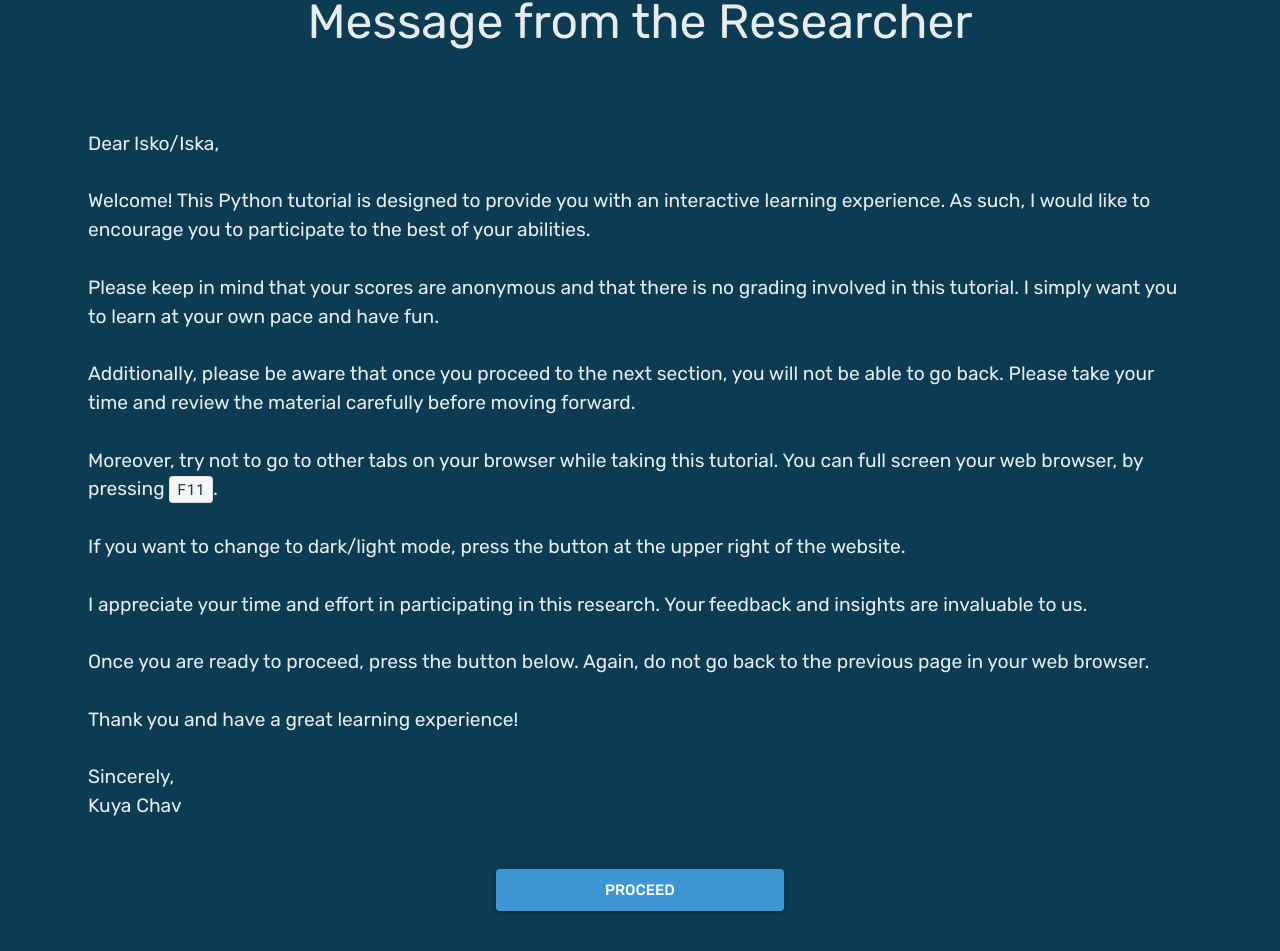
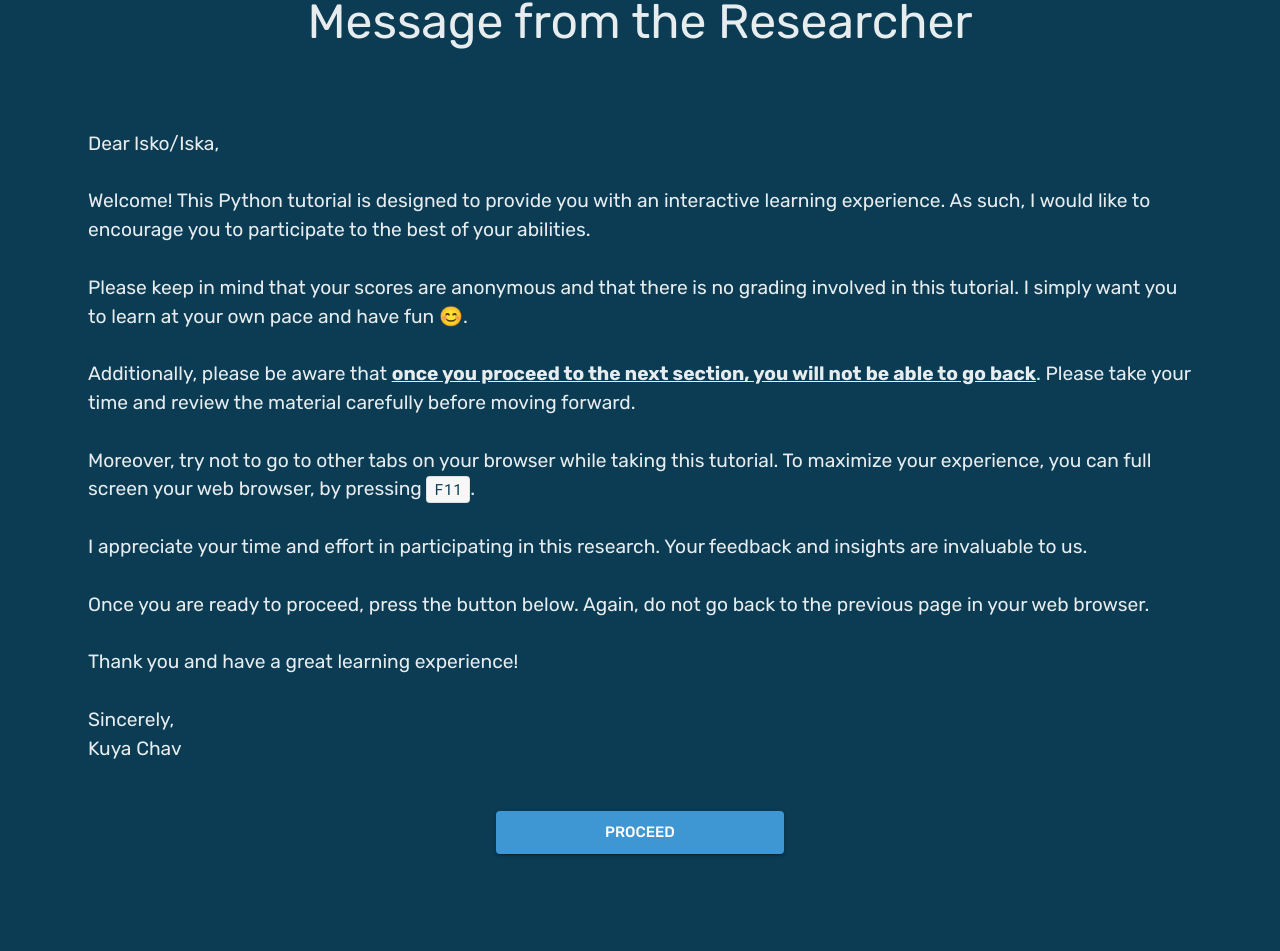
Before and after one commit to chaviotics/python-thesis-control, a React (Vite) app in the folder client/: page / in a window 1280 px wide. Shown: the part 1715-2666 px from the top of the page. Built offline with nearby package versions, Linux system fonts and the light colour scheme.

Commit message:
Addressed Feedback from Dindin

```diff
--- a/client/src/components/NoteForScroll.jsx
+++ b/client/src/components/NoteForScroll.jsx
@@ -3,10 +3,20 @@ import { Box, Typography } from '@mui/material';
 
 function NoteForScroll() {
   return (
-    <Box>
-      <Typography fontSize="medium" mt="1rem" fontStyle="italic" pl="2rem">
-        Note: If you're having trouble scrolling down, place your mouse cursor
-        outside the code editor and scroll as normal.
+    <Box sx={{ width: '100%', display: 'flex', justifyContent: 'center' }}>
+      <Typography
+        padding="10px"
+        display="inline"
+        border="1px solid white"
+        // borderRadius="50px"
+        fontSize="medium"
+        mt="1rem"
+        fontStyle="italic"
+        textAlign="center"
+      >
+        Note: If you're having trouble scrolling down,{' '}
+        <strong>place your mouse cursor outside the code editor/s</strong> and
+        scroll as normal.
       </Typography>
     </Box>
   );
--- a/client/src/components/Proceed.jsx
+++ b/client/src/components/Proceed.jsx
@@ -28,8 +28,8 @@ function Proceed(props) {
           mb: '7rem',
         }}
       >
-        Reminders: Please do not go back to the previous page, and do not
-        refresh the current page. <br />
+        Reminders: Please do not go back to the previous page.
+        <br />
         Take your time and review the material carefully before moving forward.
       </Typography>
     </Box>
--- a/client/src/pages/ConditionalStatements/ConditionalStatements.jsx
+++ b/client/src/pages/ConditionalStatements/ConditionalStatements.jsx
@@ -33,7 +33,7 @@ function MainContent() {
 
         <CodeSyntax />
 
-        <NoteForScroll />
+        {/* <NoteForScroll /> */}
 
         {/* 1st Example */}
 
--- a/client/src/pages/HomePage/Message.jsx
+++ b/client/src/pages/HomePage/Message.jsx
@@ -21,21 +21,23 @@ function Message() {
         <br />
         Please keep in mind that your scores are anonymous and that there is no
         grading involved in this tutorial. I simply want you to learn at your
-        own pace and have fun.
+        own pace and have fun 😊.
         <br />
         <br />
-        Additionally, please be aware that once you proceed to the next section,
-        you will not be able to go back. Please take your time and review the
-        material carefully before moving forward.
+        Additionally, please be aware that{' '}
+        <strong>
+          <u>
+            once you proceed to the next section, you will not be able to go
+            back
+          </u>
+        </strong>
+        . Please take your time and review the material carefully before moving
+        forward.
         <br />
         <br />
         Moreover, try not to go to other tabs on your browser while taking this
-        tutorial. You can full screen your web browser, by pressing{' '}
-        <code>F11</code>.
-        <br />
-        <br />
-        If you want to change to dark/light mode, press the button at the upper
-        right of the website.
+        tutorial. To maximize your experience, you can full screen your web
+        browser, by pressing <code>F11</code>.
         <br />
         <br />
         I appreciate your time and effort in participating in this research.
--- a/client/src/pages/Introduction/WhatIsPython.jsx
+++ b/client/src/pages/Introduction/WhatIsPython.jsx
@@ -197,9 +197,7 @@ function CompareWithC() {
   return (
     <Container>
       <CompareWithCIntro />
-      <Typography mt="1rem" fontSize="85%" fontStyle="italic" pl="4rem">
-        Note: You don't have to memorize their differences.
-      </Typography>
+
       <CompareWithTable />
       <CompareWithCOutro />
     </Container>
--- a/client/src/pages/Lists/Lists.jsx
+++ b/client/src/pages/Lists/Lists.jsx
@@ -29,7 +29,7 @@ function MainContent() {
         </Typography>
         <CodeSyntax />
 
-        <NoteForScroll />
+        {/* <NoteForScroll /> */}
 
         {/* List Order Example */}
         <Typography mt="2rem" mb="1rem">
--- a/client/src/pages/Quiz/Quiz.jsx
+++ b/client/src/pages/Quiz/Quiz.jsx
@@ -20,20 +20,14 @@ function MainContent() {
       <Typography mt="2rem" mb="1rem">
         Congratulations on completing the entire Python Tutorial! I hope you had
         fun while learning a lot of different concepts in Python. Below will be
-        an embedded Google Forms wherein you will answer the post-test. Just
-        scroll down to however it is comfortable for you. Good luck!
+        an embedded Google Forms wherein you will answer the post-test. Good
+        luck!
       </Typography>
 
       <Typography mt="1rem" mb="1rem">
-        Just a few notes. To scroll down in the embedded Google Form, place your
-        mouse cursor inside its container. After taking the test, you may exit
-        by closing this tab on your browser.
-      </Typography>
-
-      <Typography mt="1rem" mb="4rem">
         Please use your UP Mail in answering the form. If you're encountering
-        problems regarding the embedded Google Form below for the post-test, you
-        can click on this button →{' '}
+        problems regarding the embedded Google Form below, you can click on this
+        button to open another tab for the post-test →{' '}
         <Button
           variant="contained"
           size="small"
@@ -43,6 +37,12 @@ function MainContent() {
         >
           Post-Test Python
         </Button>
+      </Typography>
+
+      <Typography mt="1rem" mb="4rem">
+        A few notes to remember: you can scroll down in the embedded Google Form
+        by placing your mouse cursor inside its container, and you may exit by
+        closing this tab on your browser.
       </Typography>
 
       {/* Google Form */}
--- a/client/src/pages/Variables/Variable.jsx
+++ b/client/src/pages/Variables/Variable.jsx
@@ -51,8 +51,7 @@ name = "Alice"
         />
       </Box>
 
-      <NoteForScroll />
-
+      {/* <NoteForScroll /> */}
       <Typography mt="2rem">
         When you assign a value to a variable, Python{' '}
         <strong>
```
